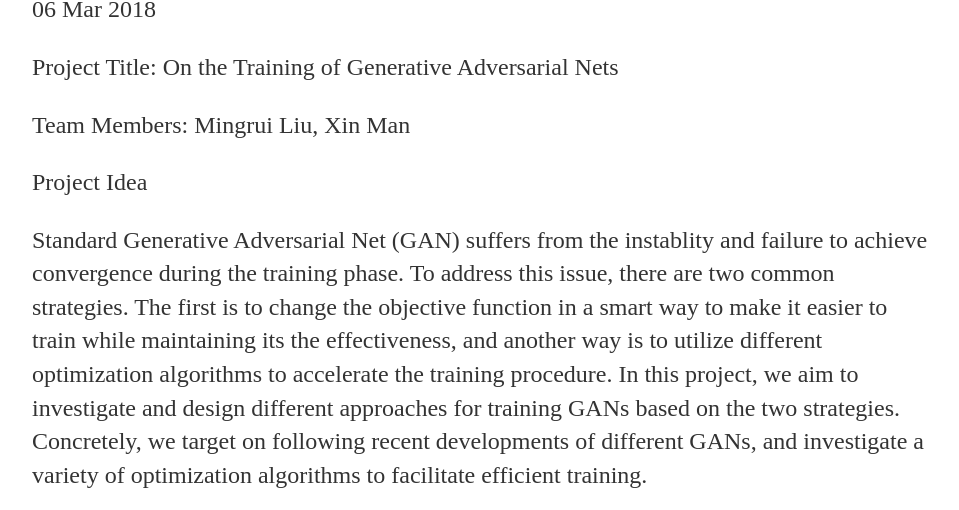
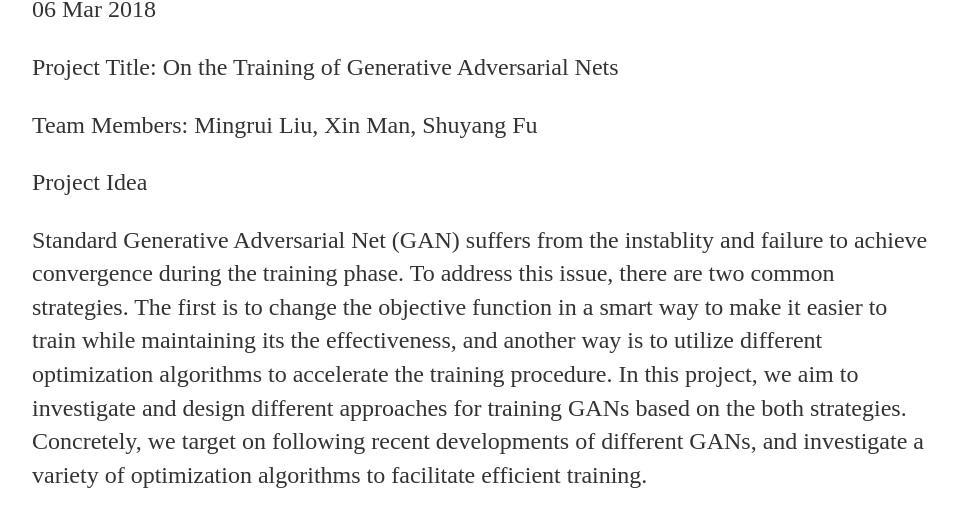
Before and after one commit to mxmachine/mxmachine.github.io, a Jekyll site: the page built from _posts/2018-03-06-Deep-Learning-Project-test.md, in a window 1280 px wide. Shown: the part 259-769 px from the top of the page, without its empty margins (160-1119 px from the left). Built offline with Jekyll 4.4.1, drawn with Linux system fonts in a browser that asks for light colours.

Commit message:
Update 2018-03-06-Deep-Learning-Project-test.md

```diff
--- a/_posts/2018-03-06-Deep-Learning-Project-test.md
+++ b/_posts/2018-03-06-Deep-Learning-Project-test.md
@@ -6,11 +6,11 @@
 
 Project Title: On the Training of Generative Adversarial Nets
 
-Team Members: Mingrui Liu, Xin Man
+Team Members: Mingrui Liu, Xin Man, Shuyang Fu
 
 Project Idea
 
-Standard Generative Adversarial Net (GAN) suffers from the instablity and failure to achieve convergence during the training phase. To address this issue, there are two common strategies. The first is to change the objective function in a smart way to make it easier to train while maintaining its the effectiveness, and another way is to utilize different optimization algorithms to accelerate the training procedure. In this project, we aim to investigate and design different approaches for training GANs based on the two strategies. Concretely, we target on following recent developments of different GANs, and investigate a variety of optimization algorithms to facilitate efficient training.
+Standard Generative Adversarial Net (GAN) suffers from the instablity and failure to achieve convergence during the training phase. To address this issue, there are two common strategies. The first is to change the objective function in a smart way to make it easier to train while maintaining its the effectiveness, and another way is to utilize different optimization algorithms to accelerate the training procedure. In this project, we aim to investigate and design different approaches for training GANs based on the both strategies. Concretely, we target on following recent developments of different GANs, and investigate a variety of optimization algorithms to facilitate efficient training.
 
 Dataset Details
 
```
